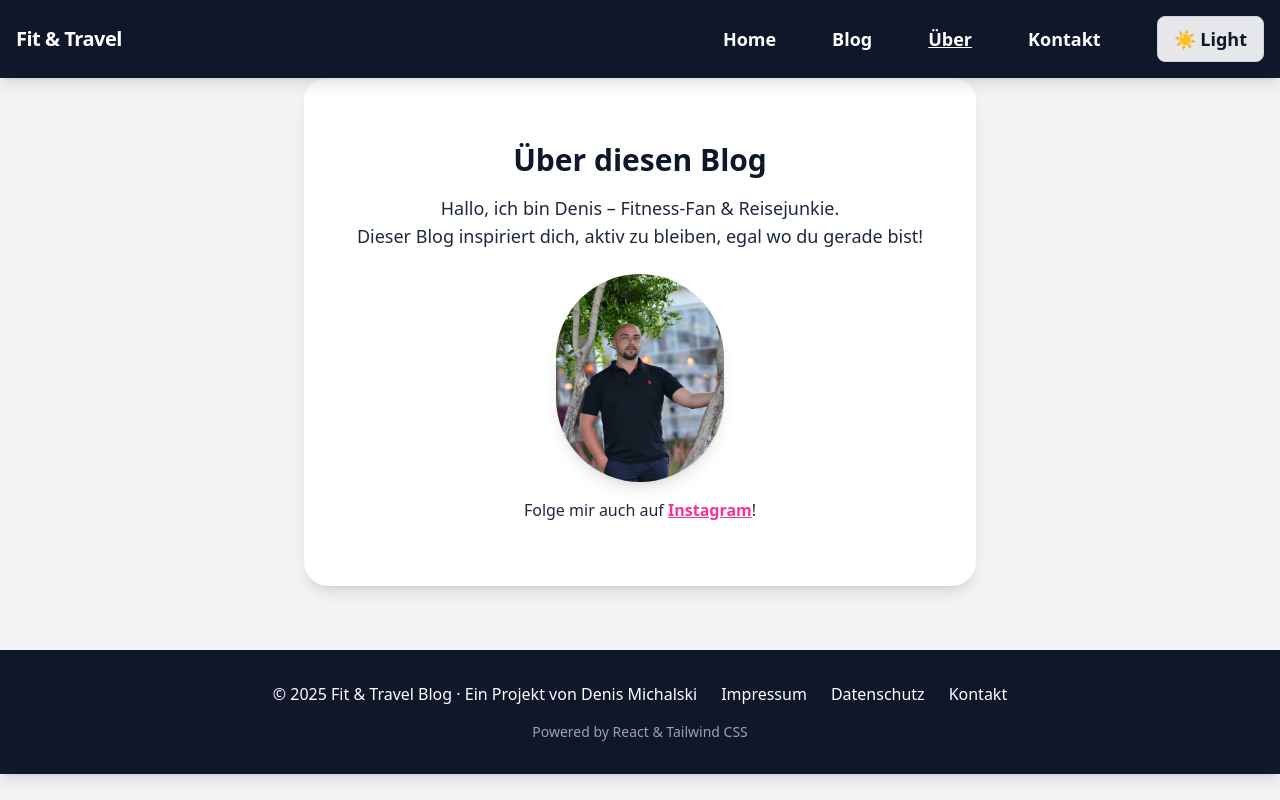
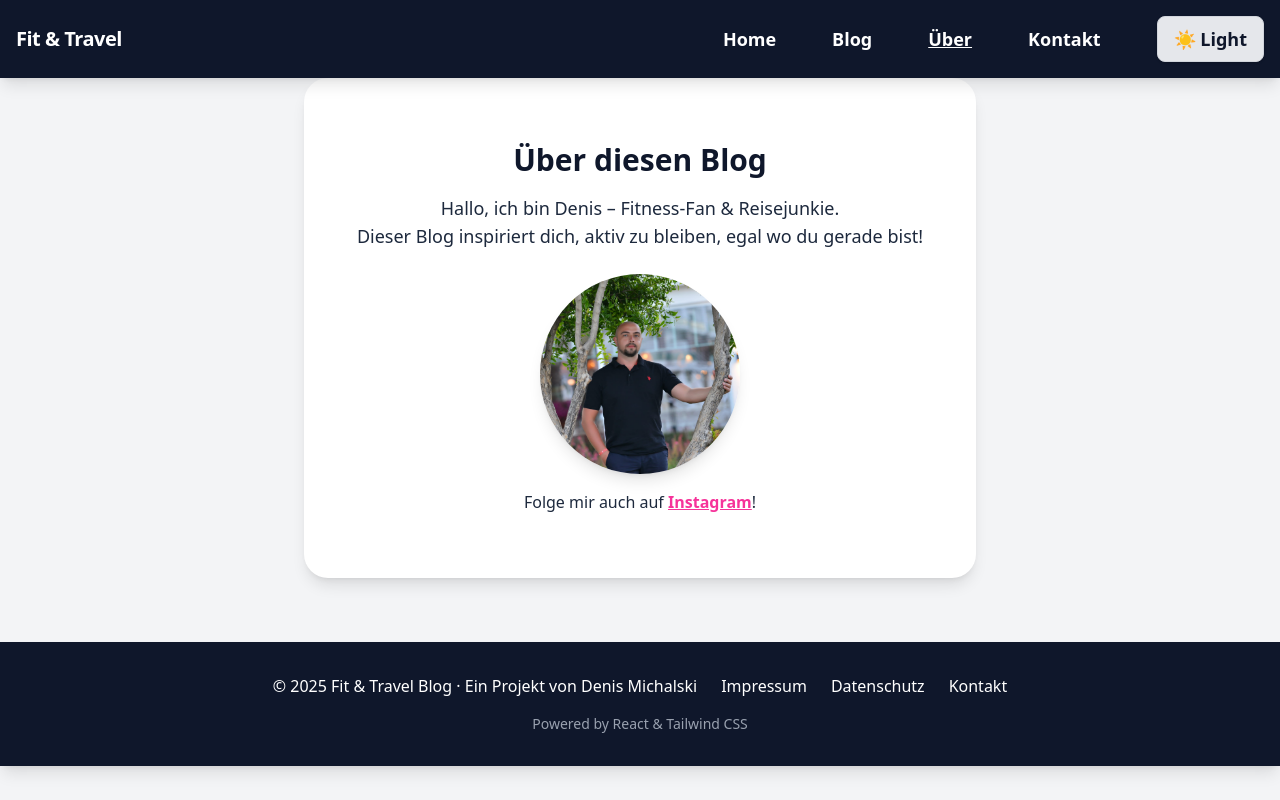
Before and after one commit to DenisMichalski/fitandtravel-blog, a React (Vite) app: page /about in a window 1280 px wide. Built offline with nearby package versions, Linux system fonts and the light colour scheme.

Commit message:
Billdgröße angepasst!

```diff
--- a/src/components/About.jsx
+++ b/src/components/About.jsx
@@ -35,7 +35,7 @@ function About() {
         <img
           src={profilePic}
           alt='Profil'
-          className='mx-auto rounded-full w-42 h-52 object-cover shadow-lg mb-4'
+          className='mx-auto rounded-full w-50 h-50 object-cover shadow-lg mb-4'
         />
         <p className='text-slate-800 dark:text-gray-300'>
           Folge mir auch auf{' '}
```
